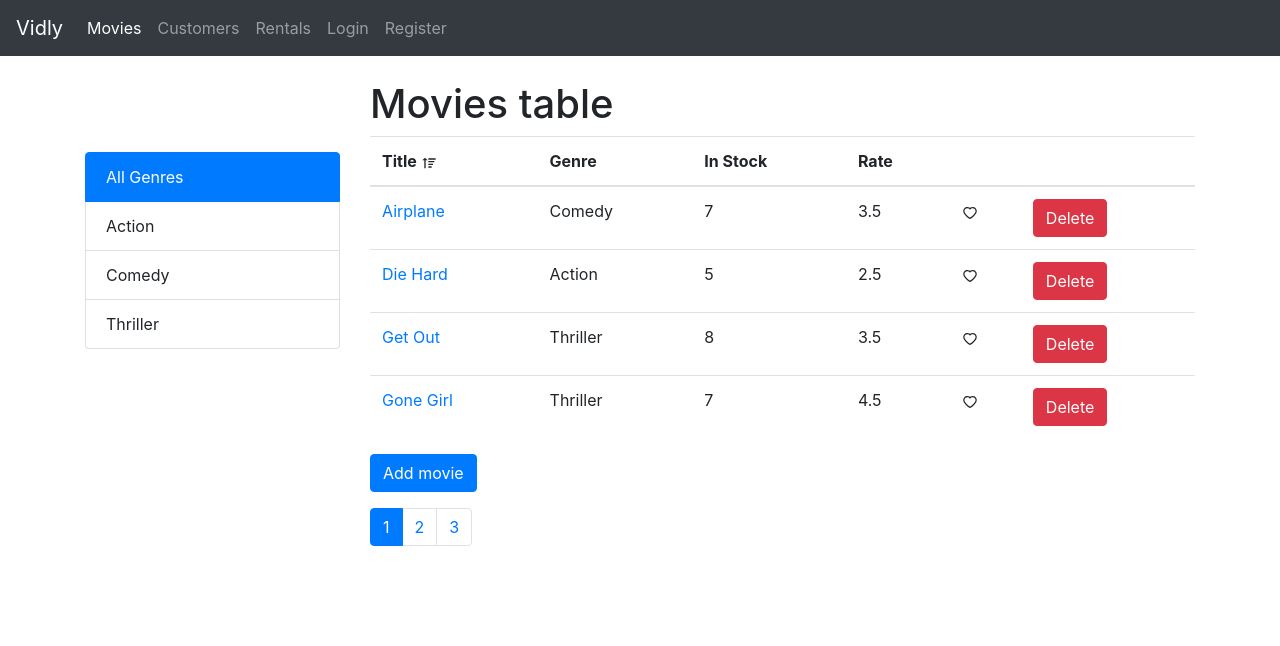
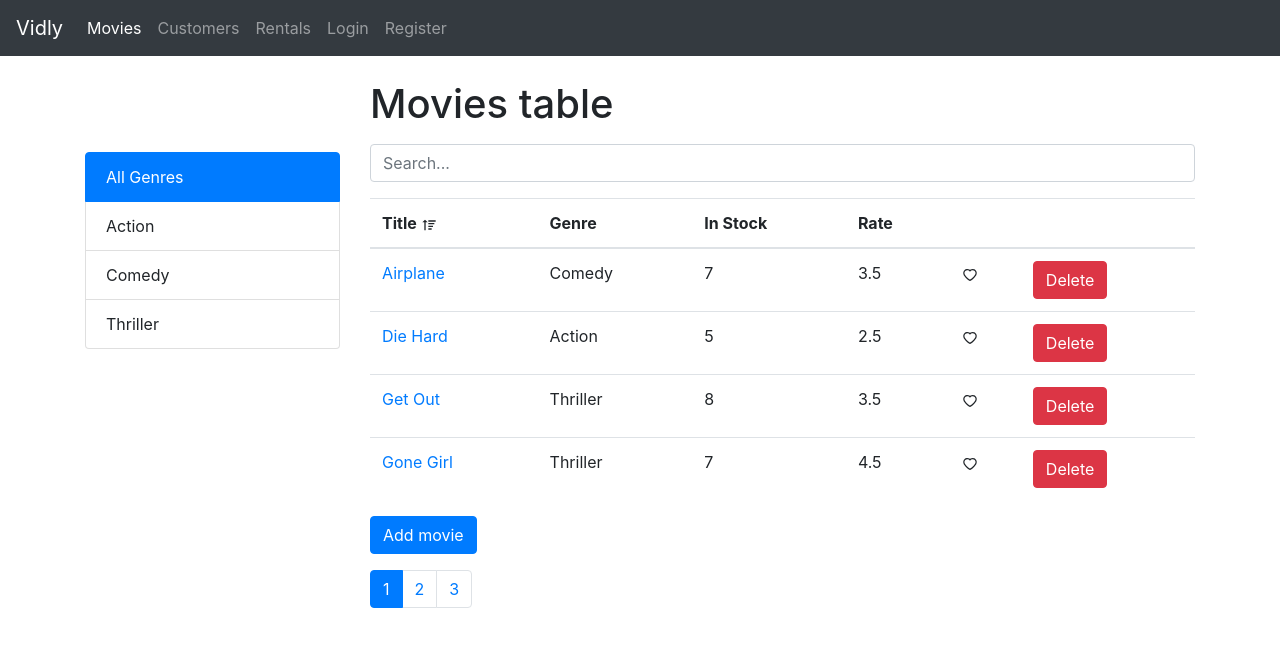
Before and after one commit to Jumaruba/MovieRate, a React (Create React App) app: page /movies in a window 1280 px wide. Shown: the top 646 px of the page. Built offline with nearby package versions, Linux system fonts and the light colour scheme.

Commit message:
search bar implemented

```diff
--- /dev/null
+++ b/src/components/common/searchBar.jsx
@@ -0,0 +1,16 @@
+import React from "react";
+
+const SearchBar = ({ value, onChange }) => {
+    return (
+        <input
+          type="text"
+          nmae="query"
+          className="form-control my-3"
+          placeholder="Search..."
+          value={value}
+          onChange={e => onChange(e.currentTarget.value)}
+        />
+    );
+};
+
+export default SearchBar;
--- a/src/components/movie.js
+++ b/src/components/movie.js
@@ -1,12 +1,13 @@
 import React, { Component } from "react";
 import { getMovies } from "../services/fakeMovieService";
 import Pagination from "./common/pagination";
+import Genres from "./common/genres";
+import SearchBar from "./common/searchBar";
 import paginate from "../utils/paginate";
-import Genres from "./common/genres";
 import { getGenres } from "../services/fakeGenreService";
 import MoviesTable from "./moviesTable";
 import handleQuickSort from "../utils/sorting";
-import { Link } from 'react-router-dom';
+import { Link } from "react-router-dom";
 
 class Movie extends Component {
   state = {
@@ -15,6 +16,7 @@ class Movie extends Component {
     pageSize: 4,
     currentPage: 1,
     currentGenre: "0",
+    searchQuery: "",
     sortColumn: { path: "title", order: "asc" },
   };
 
@@ -33,9 +35,16 @@ class Movie extends Component {
   };
 
   getPageData = (sortColumn, currentPage, pageSize) => {
-    let moviesByGenre = this.getMoviesByGenre();
+    const { movies, searchQuery } = this.state;
+    let filtered = movies;
+    if (searchQuery)
+      filtered = movies.filter( m =>
+        m.title.toLowerCase().startsWith(searchQuery.toLowerCase())
+      );
+    else filtered = this.getMoviesByGenre();
+
     const sortedMovies = handleQuickSort(
-      moviesByGenre,
+      filtered,
       sortColumn.path,
       sortColumn.order
     );
@@ -64,9 +73,12 @@ class Movie extends Component {
   };
 
   handleGenreChange = (genre) => {
-    this.setState({ currentGenre: genre._id });
+    this.setState({ currentGenre: genre._id, searchQuery: "", currentPage: 1 });
   };
 
+  handleSearch = (query) => {
+    this.setState({ searchQuery: query, currentGenre: null, currentPage: 1 });
+  };
   render() {
     const { length: count } = this.getMoviesByGenre();
     const {
@@ -75,6 +87,7 @@ class Movie extends Component {
       currentGenre,
       genres,
       sortColumn,
+      searchQuery,
     } = this.state;
 
     const movies = this.getPageData(sortColumn, currentPage, pageSize);
@@ -94,6 +107,8 @@ class Movie extends Component {
 
           <div className="col">
             <h1>Movies table </h1>
+
+            <SearchBar value={searchQuery} onChange={this.handleSearch} />
             <MoviesTable
               movies={movies}
               sortColumn={sortColumn}
@@ -101,8 +116,13 @@ class Movie extends Component {
               onDelete={this.handleDelete}
               onSort={this.handleSort}
             />
-            <Link to="/movies/new" >
-              <button style={{marginBottom: "1em"}} className="btn btn-primary">Add movie</button>
+            <Link to="/movies/new">
+              <button
+                style={{ marginBottom: "1em" }}
+                className="btn btn-primary"
+              >
+                Add movie
+              </button>
             </Link>
 
             <Pagination
```
